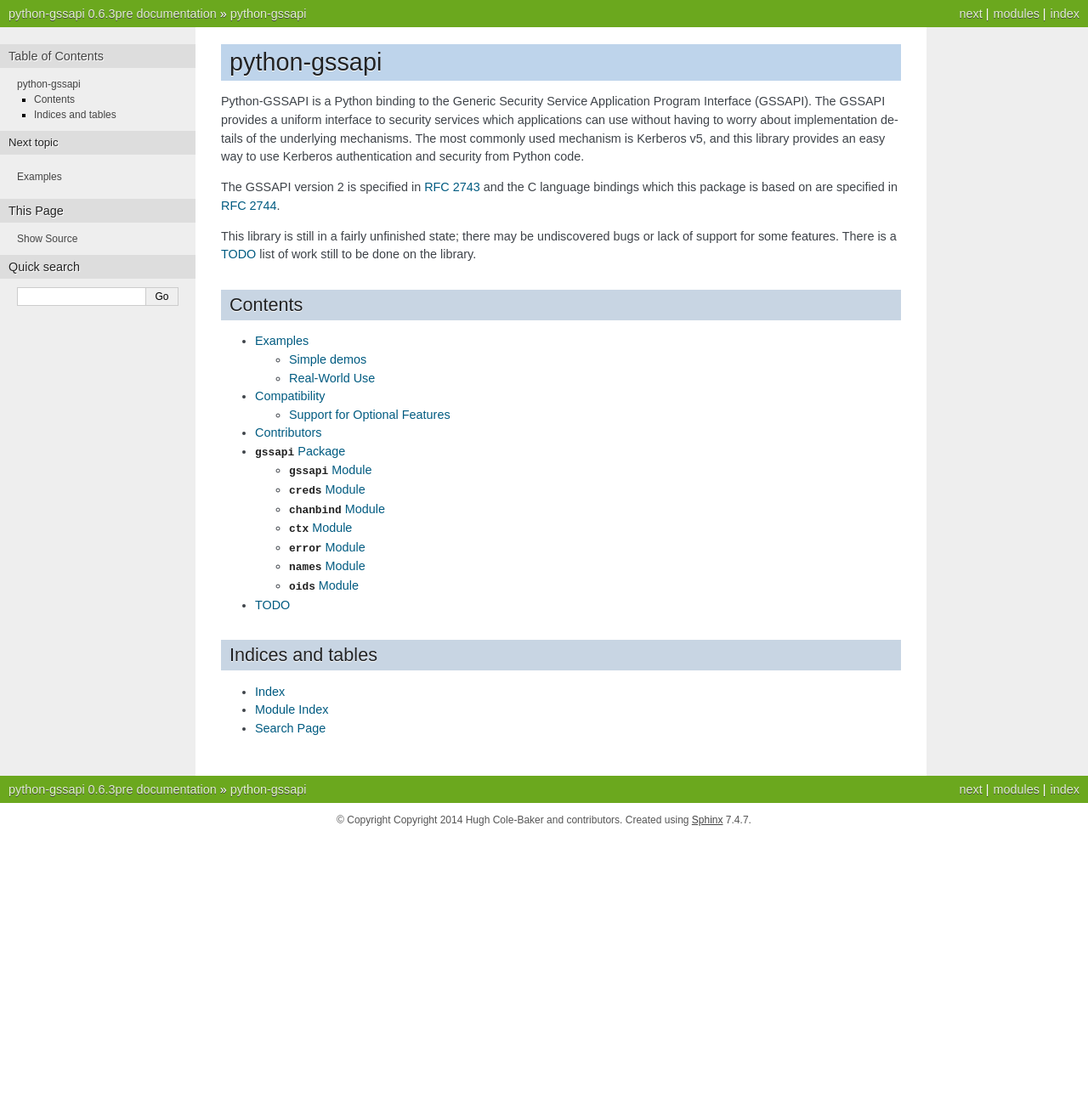
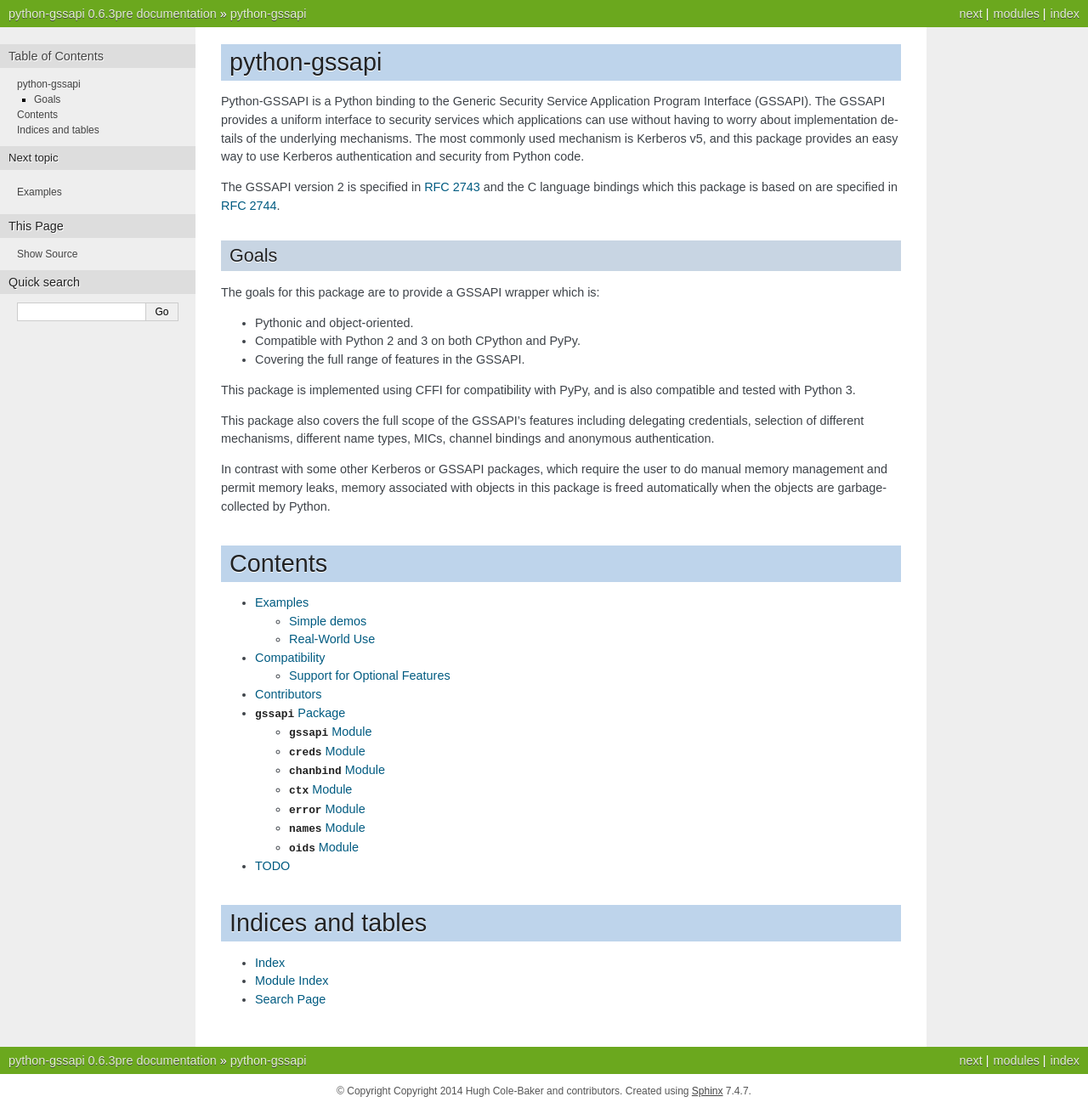
Before and after one commit to sigmaris/python-gssapi, a Sphinx documentation site: the page built from docs/source/index.rst, in a window 1280 px wide. Shown: the whole page at 85% size. Built offline with Sphinx 7.4.7, drawn with Linux system fonts in a browser that asks for light colours; before the commit the page ends 985 px from its top, so only the background shows below that.

Commit message:
Add a description of goals for this package to docs

```diff
--- a/docs/source/index.rst
+++ b/docs/source/index.rst
@@ -1,19 +1,33 @@
-=============
 python-gssapi
 =============
-
 Python-GSSAPI is a Python binding to the Generic Security Service Application Program Interface
 (GSSAPI). The GSSAPI provides a uniform interface to security services which applications can use
 without having to worry about implementation details of the underlying mechanisms. The most
-commonly used mechanism is Kerberos v5, and this library provides an easy way to use Kerberos
+commonly used mechanism is Kerberos v5, and this package provides an easy way to use Kerberos
 authentication and security from Python code.
 
 The GSSAPI version 2 is specified in `RFC 2743 <http://tools.ietf.org/html/rfc2743>`_ and the C
 language bindings which this package is based on are specified in
 `RFC 2744 <http://tools.ietf.org/html/rfc2744>`_.
 
-This library is still in a fairly unfinished state; there may be undiscovered bugs or lack of
-support for some features. There is a :doc:`TODO <todo>` list of work still to be done on the library.
+Goals
+-----
+The goals for this package are to provide a GSSAPI wrapper which is:
+
+* Pythonic and object-oriented.
+* Compatible with Python 2 and 3 on both CPython and PyPy.
+* Covering the full range of features in the GSSAPI.
+
+This package is implemented using CFFI for compatibility with PyPy, and is also compatible and
+tested with Python 3.
+
+This package also covers the full scope of the GSSAPI's features including delegating credentials,
+selection of different mechanisms, different name types, MICs, channel bindings and anonymous
+authentication.
+
+In contrast with some other Kerberos or GSSAPI packages, which require the user to do manual memory
+management and permit memory leaks, memory associated with objects in this package is freed
+automatically when the objects are garbage-collected by Python.
 
 Contents
 ========
```
